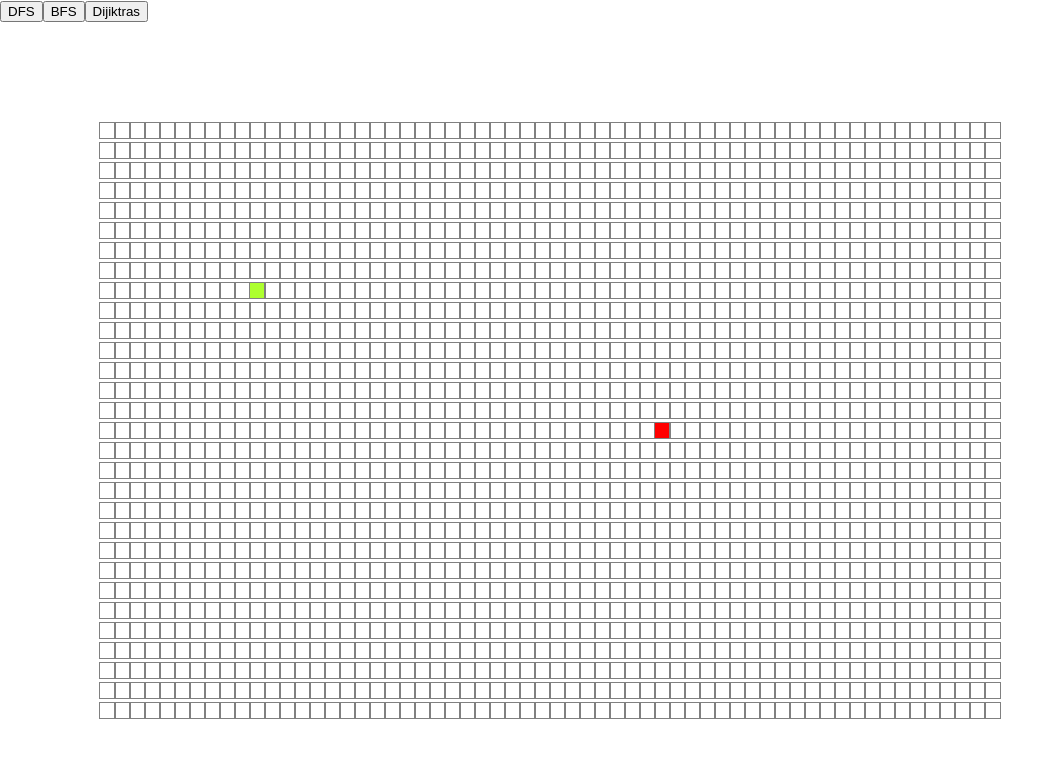
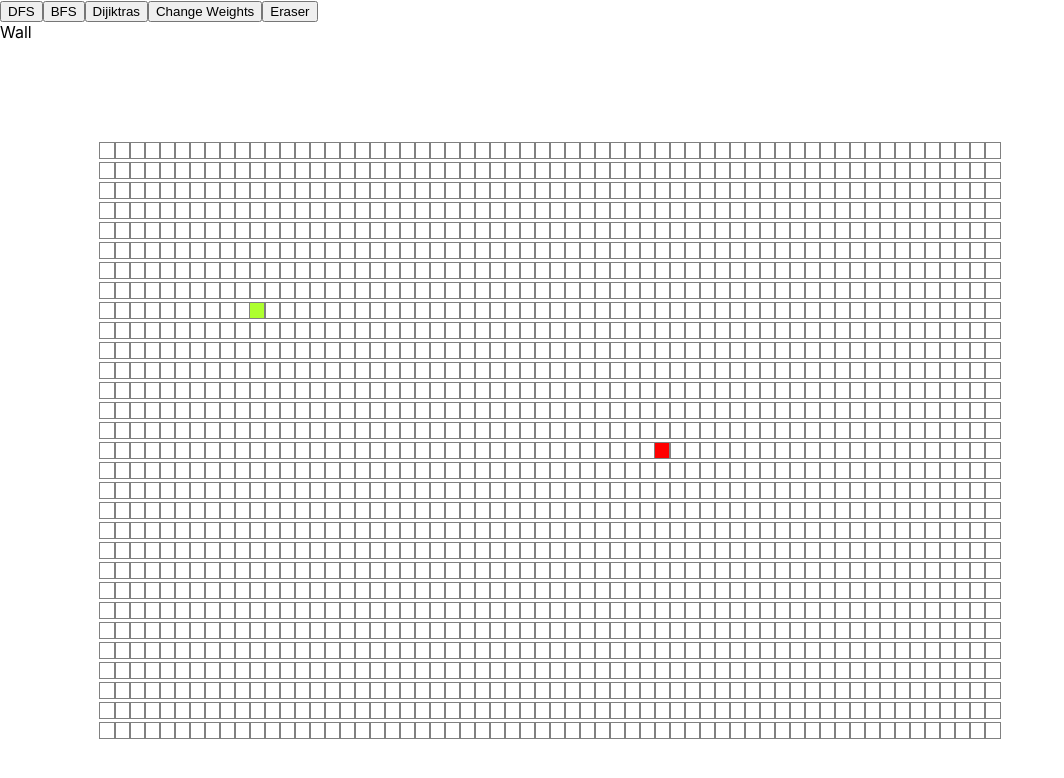
Before and after one commit to AwsManas/Visualizing-algorithms-by-catching-Pokemon, a React (Create React App) app: page / in a window 1280 px wide. Shown: the top 778 px of the page, without its empty margins (0-1064 px from the left). Built offline with nearby package versions, Linux system fonts and the light colour scheme.

Commit message:
adding weights

```diff
--- /dev/null
+++ b/src/MouseWeight.js
@@ -0,0 +1,20 @@
+import React , {Component} from "react";
+
+export default class MouseWeight extends Component{
+
+    constructor(props){
+        super(props)
+        this.state = {}
+    }
+
+    render(){
+
+        let {weight} = this.props;
+        weight = weight === 0 ? "Eraser" : weight
+        weight = weight === 1 ? "Wall" : weight;
+        return (
+            <div> {weight} </div>
+        )
+    }
+
+}
--- a/src/MyApp.jsx
+++ b/src/MyApp.jsx
@@ -1,6 +1,7 @@
 import React , {Component} from "react";
 
 import Node from './SingleNode.js'
+import Mouse_Weight from './MouseWeight.js';
 import './css/MyApp.css'
 import * as Constants from './constants'
 
@@ -13,7 +14,8 @@ export default class MyApp extends Component{
     constructor(props){
         super(props)
         this.state = {
-            nodes : []
+            nodes : [],
+            mouse_weight : 1
         }
     }
 
@@ -94,7 +96,7 @@ export default class MyApp extends Component{
     this.animate_shortest_path(visitedNodesInOrder,shortestPath);
     }
 
-    dijiktras(){
+    visualize_dijiktras(){
     const {nodes} = this.state;
     const startNode = nodes[Constants.start_row][Constants.start_col];
     const finishNode = nodes[Constants.end_row][Constants.end_col];
@@ -108,7 +110,7 @@ export default class MyApp extends Component{
     }
 
     handleMouseDown(row,col){
-        const newNodes = getNewNodesWithWallToggle(this.state.nodes,row,col)
+        const newNodes = getNewNodesWithWallToggle(this.state.nodes,row,col,this.state.mouse_weight)
         this.setState({nodes : newNodes , mousePressed : true});
     }
 
@@ -119,18 +121,33 @@ export default class MyApp extends Component{
     handleMouseEnter(row,col){
         if(this.state.mousePressed===false)
         return;
-        const newNodes = getNewNodesWithWallToggle(this.state.nodes,row,col)
+        const newNodes = getNewNodesWithWallToggle(this.state.nodes,row,col,this.state.mouse_weight)
         this.setState({nodes : newNodes});
     }
 
+    toggleMouseBehavious(){
+        let mouse_weight = this.state.mouse_weight;
+        mouse_weight = (mouse_weight + 1 )% (Constants.max_weight + 1) ;
+        mouse_weight = mouse_weight < 1 ? 1 : mouse_weight;
+        this.setState({mouse_weight : mouse_weight});
+    }
+
+    eraseWeightsMode(){
+        let mouse_weight = 0;
+        this.setState({mouse_weight : mouse_weight});
+    }
     render(){
 
         let nodes = this.state.nodes;
+        let mouse_weight = this.state.mouse_weight;
         return (
             <div>
             <button onClick={ () => this.visualize_dfs()}>DFS</button>
             <button onClick= { () => this.visualize_bfs()}>BFS</button>
-            <button onClick= { () => this.dijiktras()}>Dijiktras</button>
+            <button onClick= { () => this.visualize_dijiktras()}>Dijiktras</button>
+            <button onClick = {() => {this.toggleMouseBehavious()}}>Change Weights</button>
+            <button onClick = {() => {this.eraseWeightsMode()}}>Eraser</button>
+            <Mouse_Weight weight = {mouse_weight}></Mouse_Weight>
             <div className="mygrid">
             {nodes.map((row, rowIdx) => {
               return (
@@ -164,12 +181,13 @@ export default class MyApp extends Component{
 
 }
 
-const getNewNodesWithWallToggle = (nodes,row,col) => {
+const getNewNodesWithWallToggle = (nodes,row,col,weight) => {
     const newNodes = nodes.slice();
     const node = newNodes[row][col];
+    weight = weight === 1 ? Infinity : weight;
     const newNode = {
-        ...node,
-        isWall : !node.isWall
+            ...node,
+            isWall : weight
     }
     newNodes[row][col] = newNode;
     return newNodes;
--- a/src/SingleNode.js
+++ b/src/SingleNode.js
@@ -11,7 +11,14 @@ export default class SingleNode extends Component{
     render(){
 
         const {isStart, isEnd , isVisited, row, col , onMouseDown , onMouseEnter , onMouseUp, isWall, isShort} = this.props;
-        let extraClass = isShort ? 'short-path' : isVisited ? 'node-visited' : isEnd ? 'node-end' : isStart ? 'node-start' : isWall ? 'node-wall' : ''
+        let extraClass = isShort ? 'short-path' : isVisited ? 'node-visited' : isEnd ? 'node-end' : isStart ? 'node-start' : isWall ? 'node-wall' : '';
+        // check if its a weighted object if yes, change the extraClass accordingly
+        if(extraClass === 'node-wall' && isWall!== 1){
+           switch(isWall) {
+
+           }
+        }
+
         return (
             <div className={`node ${extraClass}`}
             id = {`node-${row}-${col}`}
--- a/src/algorithms/bfs.js
+++ b/src/algorithms/bfs.js
@@ -33,7 +33,7 @@ function issafe(x,y,grid){
     if(x<0 || y<0 || x>=Constants.grid_height || y>= Constants.grid_width)
     return false;
 
-    if(grid[x][y].isWall)
+    if(grid[x][y].isWall === Infinity)
     return false;
 
     return true;
--- a/src/algorithms/dfs.js
+++ b/src/algorithms/dfs.js
@@ -21,7 +21,7 @@ function issafe(x,y,grid){
     if(x<0 || y<0 || x>=Constants.grid_height || y>= Constants.grid_width)
     return false;
 
-    if(grid[x][y].isWall)
+    if(grid[x][y].isWall===Infinity)
     return false;
 
     return true;
--- a/src/algorithms/dijiktras.js
+++ b/src/algorithms/dijiktras.js
@@ -9,7 +9,7 @@ function issafe(x,y,grid){
   if(x<0 || y<0 || x>=Constants.grid_height || y>= Constants.grid_width)
   return false;
 
-  if(grid[x][y].isWall)
+  if(grid[x][y].isWal===Infinity)
   return false;
 
   return true;
--- a/src/constants.js
+++ b/src/constants.js
@@ -6,3 +6,5 @@ export const start_row = 8;
 export const start_col = 10;
 export const end_row = 15;
 export const end_col = 37;
+
+export const max_weight = 7;
```
